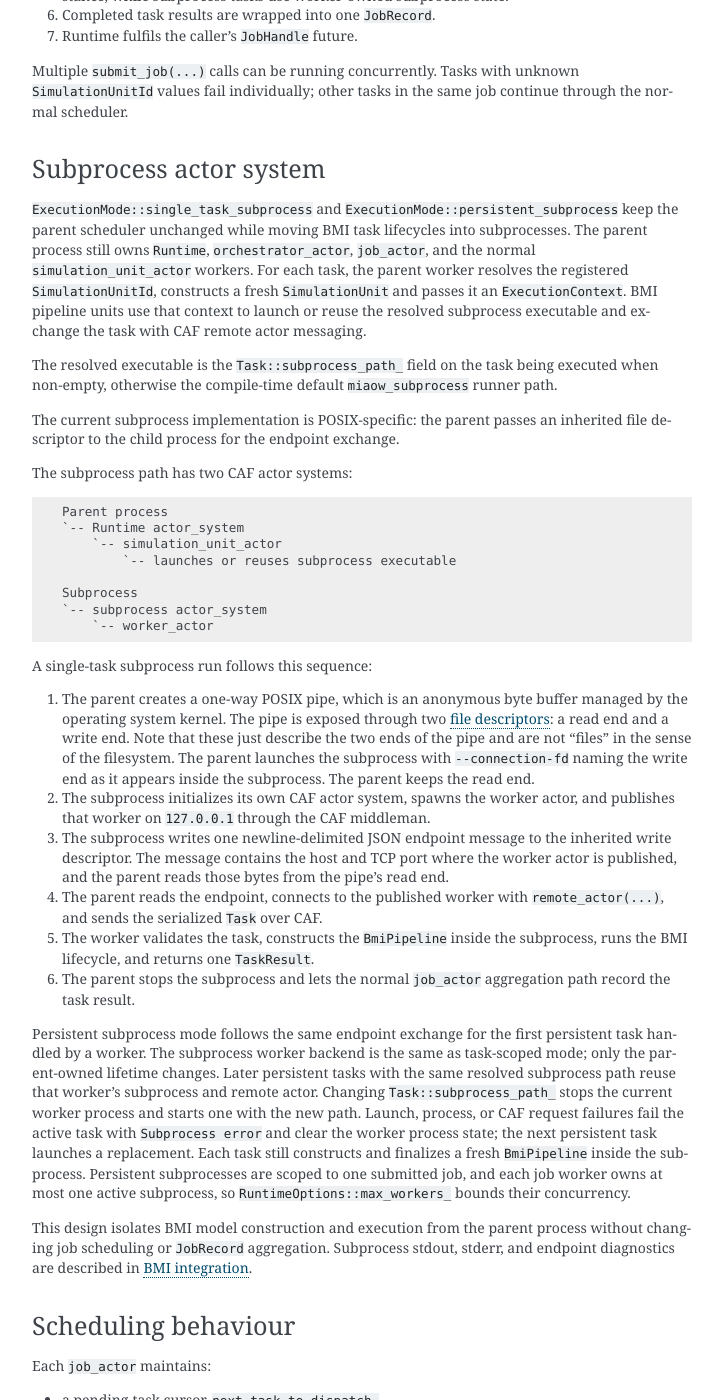
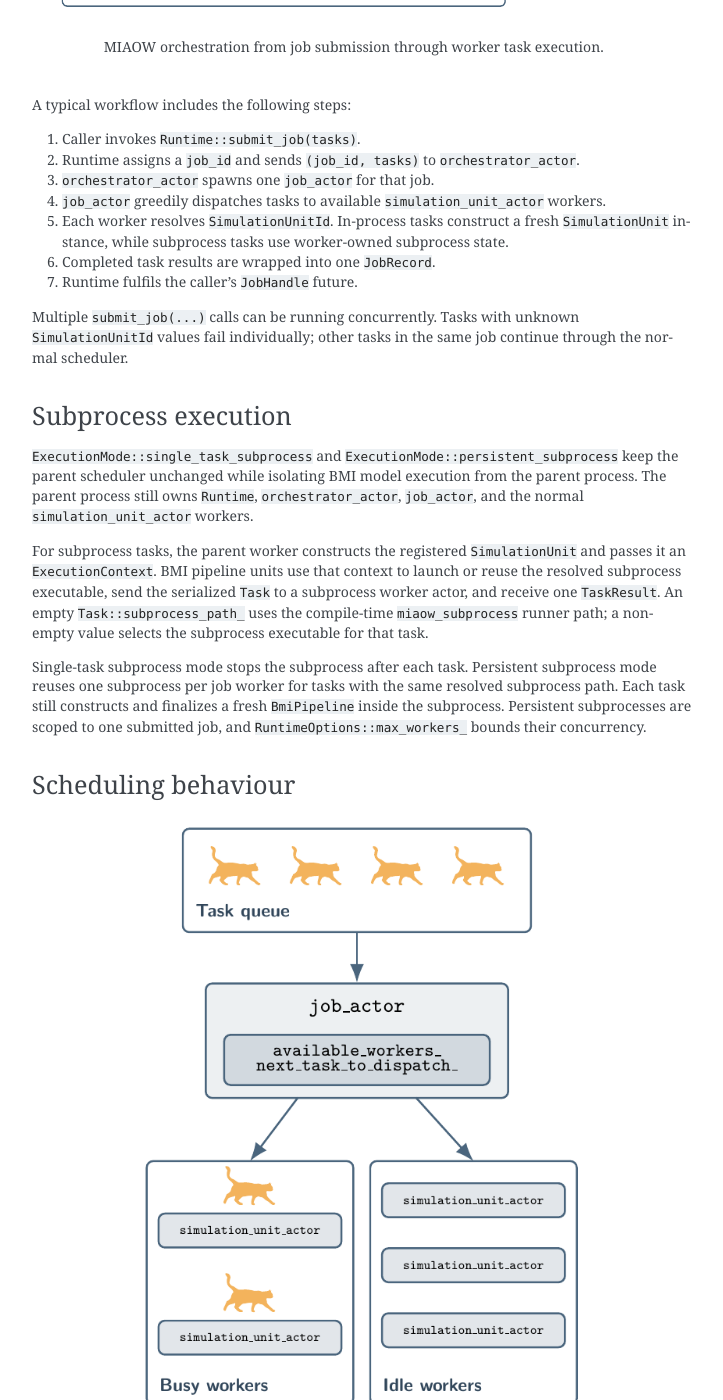
Before and after one commit to uofs-simlab/miaow-framework, a Sphinx documentation site: the page built from docs/architecture.rst, in a window 1280 px wide and 1400 px high, scrolled down 471 px. Shown: the whole window, without its empty margins (388-1111 px from the left). Built offline with Sphinx 7.4.7, drawn with Linux system fonts in a browser that asks for light colours; the version number could not be read and is left out; some of the changed text lies outside the part shown.

Commit message:
clean up examples/docs

```diff
--- a/CMakeLists.txt
+++ b/CMakeLists.txt
@@ -1,4 +1,4 @@
-cmake_minimum_required(VERSION 3.16)
+cmake_minimum_required(VERSION 3.21)
 
 project(miaow CXX Fortran)
 
@@ -218,7 +218,7 @@
 
 option(BUILD_EXAMPLES "Build example programs" ON)
 set(MIAOW_EXAMPLES
-    "00_hello;01_heat;02_soil_freeze_thaw;03_dynamic_bmi;04_summa"
+    "00_hello;01_heat;02_soil_freeze_thaw;03_dynamic_bmi"
     CACHE STRING "Semicolon-separated list of examples to build"
 )
 set(miaow_known_examples
--- a/docs/architecture.rst
+++ b/docs/architecture.rst
@@ -1,21 +1,19 @@
-Overview
-========
+Architecture
+============
 
 Orchestration model
 -------------------
 
 MIAOW executes simulation workflows with the following actor hierarchy, which is
 inspired by `SUMMA-Actors <https://github.com/uofs-simlab/Summa-Actors>`_
-(`Klenk and Spiteri, 2024 <https://doi.org/10.1007/s10586-024-04318-5>`_),
-but differs in that simulation units write their own outputs rather than using
-a centralized file access actor:
+(`Klenk and Spiteri, 2024 <https://doi.org/10.1007/s10586-024-04318-5>`_):
 
-.. code-block:: text
+.. figure:: images/orchestration_overview_tikz.png
+   :alt: MIAOW orchestration actor hierarchy
+   :align: center
+   :width: 95%
 
-   Runtime (shared for process lifetime)
-   `-- orchestrator_actor (shared, one per Runtime)
-       `-- job_actor (one per submitted job)
-           `-- simulation_unit_actor (many per job, up to max_workers)
+   MIAOW orchestration from job submission through worker task execution.
 
 A typical workflow includes the following steps:
 
@@ -35,80 +33,39 @@
 unknown ``SimulationUnitId`` values fail individually; other tasks in the same
 job continue through the normal scheduler.
 
-Subprocess actor system
------------------------
+Subprocess execution
+--------------------
 
 ``ExecutionMode::single_task_subprocess`` and
 ``ExecutionMode::persistent_subprocess`` keep the parent scheduler unchanged
-while moving BMI task lifecycles into subprocesses. The parent process still
-owns ``Runtime``, ``orchestrator_actor``, ``job_actor``, and the normal
-``simulation_unit_actor`` workers. For each task, the parent worker resolves the
-registered ``SimulationUnitId``, constructs a fresh ``SimulationUnit`` and
-passes it an ``ExecutionContext``. BMI pipeline units use that context to launch
-or reuse the resolved subprocess executable and exchange the task with CAF
-remote actor messaging.
+while isolating BMI model execution from the parent process. The parent process
+still owns ``Runtime``, ``orchestrator_actor``, ``job_actor``, and the normal
+``simulation_unit_actor`` workers.
 
-The resolved executable is the ``Task::subprocess_path_`` field on the task
-being executed when non-empty, otherwise the compile-time default
-``miaow_subprocess`` runner path.
+For subprocess tasks, the parent worker constructs the registered
+``SimulationUnit`` and passes it an ``ExecutionContext``. BMI pipeline units use
+that context to launch or reuse the resolved subprocess executable, send the
+serialized ``Task`` to a subprocess worker actor, and receive one
+``TaskResult``. An empty ``Task::subprocess_path_`` uses the compile-time
+``miaow_subprocess`` runner path; a non-empty value selects the subprocess
+executable for that task.
 
-The current subprocess implementation is POSIX-specific: the parent passes an
-inherited file descriptor to the child process for the endpoint exchange.
+Single-task subprocess mode stops the subprocess after each task. Persistent
+subprocess mode reuses one subprocess per job worker for tasks with the same
+resolved subprocess path. Each task still constructs and finalizes a fresh
+``BmiPipeline`` inside the subprocess. Persistent subprocesses are scoped to one
+submitted job, and ``RuntimeOptions::max_workers_`` bounds their concurrency.
 
-The subprocess path has two CAF actor systems:
-
-.. code-block:: text
-
-   Parent process
-   `-- Runtime actor_system
-       `-- simulation_unit_actor
-           `-- launches or reuses subprocess executable
-
-   Subprocess
-   `-- subprocess actor_system
-       `-- worker_actor
-
-A single-task subprocess run follows this sequence:
-
-1. The parent creates a one-way POSIX pipe, which is an anonymous byte buffer
-   managed by the operating system kernel. The pipe is exposed through two
-   `file descriptors <https://en.wikipedia.org/wiki/File_descriptor>`_: a read
-   end and a write end. Note that these just describe the two ends of the pipe and
-   are not "files" in the sense of the filesystem. The parent launches the subprocess
-   with ``--connection-fd`` naming the write end as it appears inside the subprocess.
-   The parent keeps the read end.
-2. The subprocess initializes its own CAF actor system, spawns the worker
-   actor, and publishes that worker on ``127.0.0.1`` through the CAF middleman.
-3. The subprocess writes one newline-delimited JSON endpoint message to the
-   inherited write descriptor. The message contains the host and TCP port where
-   the worker actor is published, and the parent reads those bytes from the
-   pipe's read end.
-4. The parent reads the endpoint, connects to the published worker with
-   ``remote_actor(...)``, and sends the serialized ``Task`` over CAF.
-5. The worker validates the task, constructs the ``BmiPipeline`` inside the
-   subprocess, runs the BMI lifecycle, and returns one ``TaskResult``.
-6. The parent stops the subprocess and lets the normal ``job_actor``
-   aggregation path record the task result.
-
-Persistent subprocess mode follows the same endpoint exchange for the first
-persistent task handled by a worker. The subprocess worker backend is the same
-as task-scoped mode; only the parent-owned lifetime changes. Later persistent
-tasks with the same resolved subprocess path reuse that worker's subprocess and
-remote actor. Changing ``Task::subprocess_path_`` stops the current worker
-process and starts one with the new path. Launch, process, or CAF request
-failures fail the active task with ``Subprocess error`` and clear the worker
-process state; the next persistent task launches a replacement. Each task still
-constructs and finalizes a fresh ``BmiPipeline`` inside the subprocess.
-Persistent subprocesses are scoped to one submitted job, and each job worker
-owns at most one active subprocess, so ``RuntimeOptions::max_workers_`` bounds
-their concurrency.
-
-This design isolates BMI model construction and execution from the parent
-process without changing job scheduling or ``JobRecord`` aggregation. Subprocess
-stdout, stderr, and endpoint diagnostics are described in :doc:`bmi`.
 
 Scheduling behaviour
 --------------------
+
+.. figure:: images/task_scheduling_tikz.png
+   :alt: MIAOW task scheduling queue and worker dispatch
+   :align: center
+   :width: 70%
+
+   Greedy task dispatch from the pending task queue to available workers.
 
 Each ``job_actor`` maintains:
 
@@ -116,14 +73,12 @@
 - a queue of idle workers, ``available_workers_``
 
 When a worker finishes, it is immediately returned to the idle queue and the
-next pending task is dispatched. This greedy policy keeps workers occupied
-while remaining simple and predictable.
-
-Each task constructs a fresh ``SimulationUnit`` instance and calls
-``execute(...)`` with an ``ExecutionContext``. Persistent subprocess state is
-owned by the worker actor and is exposed to simulation units through the
-context, not through ``Task`` or ``SimulationUnit`` storage. BMI units construct
-and finalize fresh BMI model lifecycles per task.
+next pending task is dispatched. Each task constructs a fresh
+``SimulationUnit`` instance and calls ``execute(...)`` with an
+``ExecutionContext``. Persistent subprocess state is owned by the worker actor
+and is exposed to simulation units through the context, not through ``Task`` or
+``SimulationUnit`` storage. BMI units construct and finalize fresh BMI model
+lifecycles per task.
 
 Public API summary
 ------------------
--- a/docs/development.rst
+++ b/docs/development.rst
@@ -39,9 +39,9 @@
      - Description
    * - ``-DBUILD_EXAMPLES``
      - ``ON``
-     - Build all example programs
+     - Build selected example programs
    * - ``-DMIAOW_EXAMPLES``
-     - ``00_hello;01_heat;02_soil_freeze_thaw;03_dynamic_bmi;04_summa``
+     - ``00_hello;01_heat;02_soil_freeze_thaw;03_dynamic_bmi``
      - Semicolon-separated list of examples to build when ``BUILD_EXAMPLES`` is
        enabled
    * - ``-DMIAOW_BOOST_PROVIDER``
--- a/docs/index.rst
+++ b/docs/index.rst
@@ -25,7 +25,7 @@
    cmake -S . -B build -DBUILD_EXAMPLES=OFF
    cmake --build build
 
-Build all examples and run the test suite:
+Build the default examples and run the test suite:
 
 .. code-block:: sh
 
```
Also changed, not shown: README.md (+11 -30 lines), docs/examples.rst (+29 -13 lines), docs/images/orchestration_overview_tikz.png (added), docs/images/task_scheduling_tikz.png (added), 6 other files.
